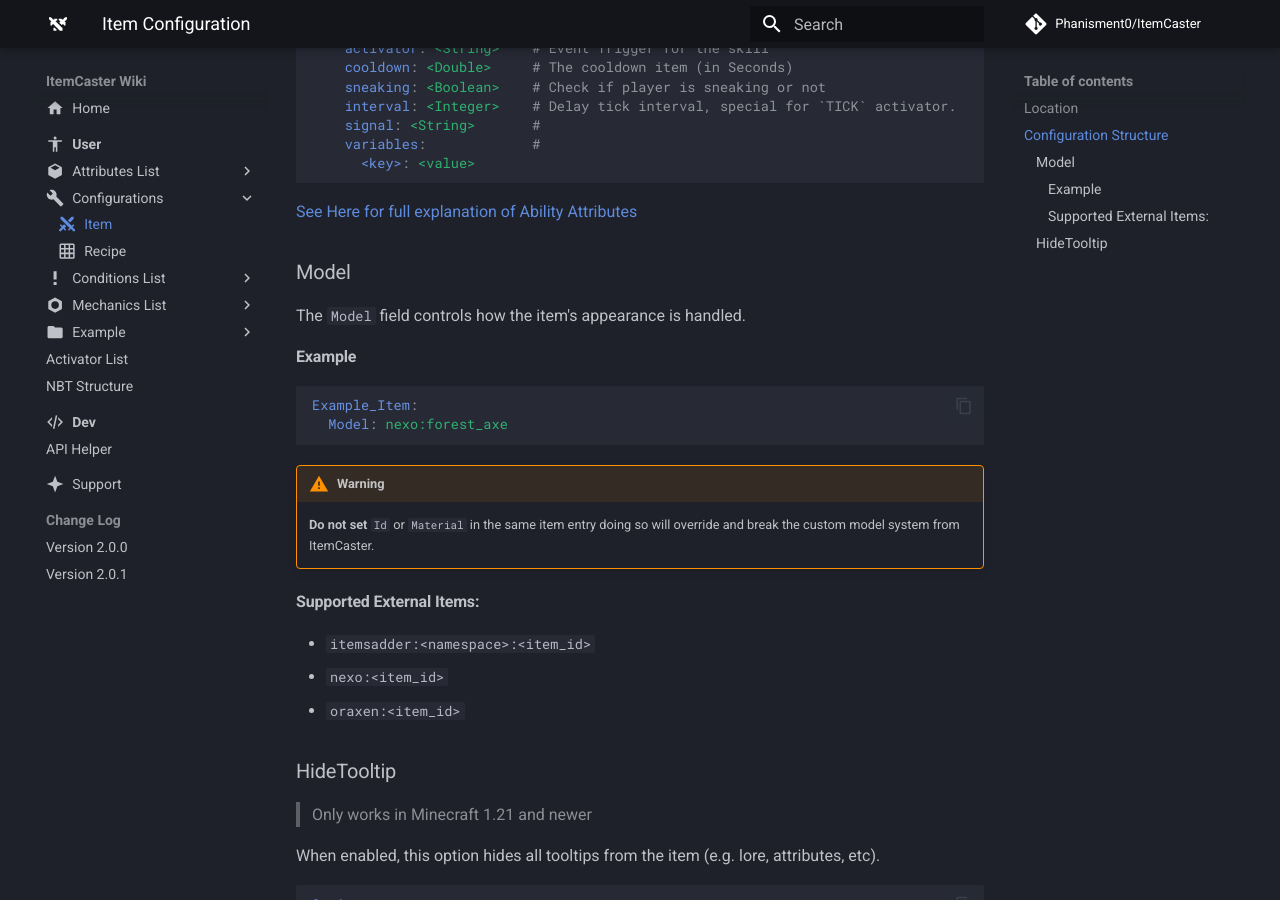
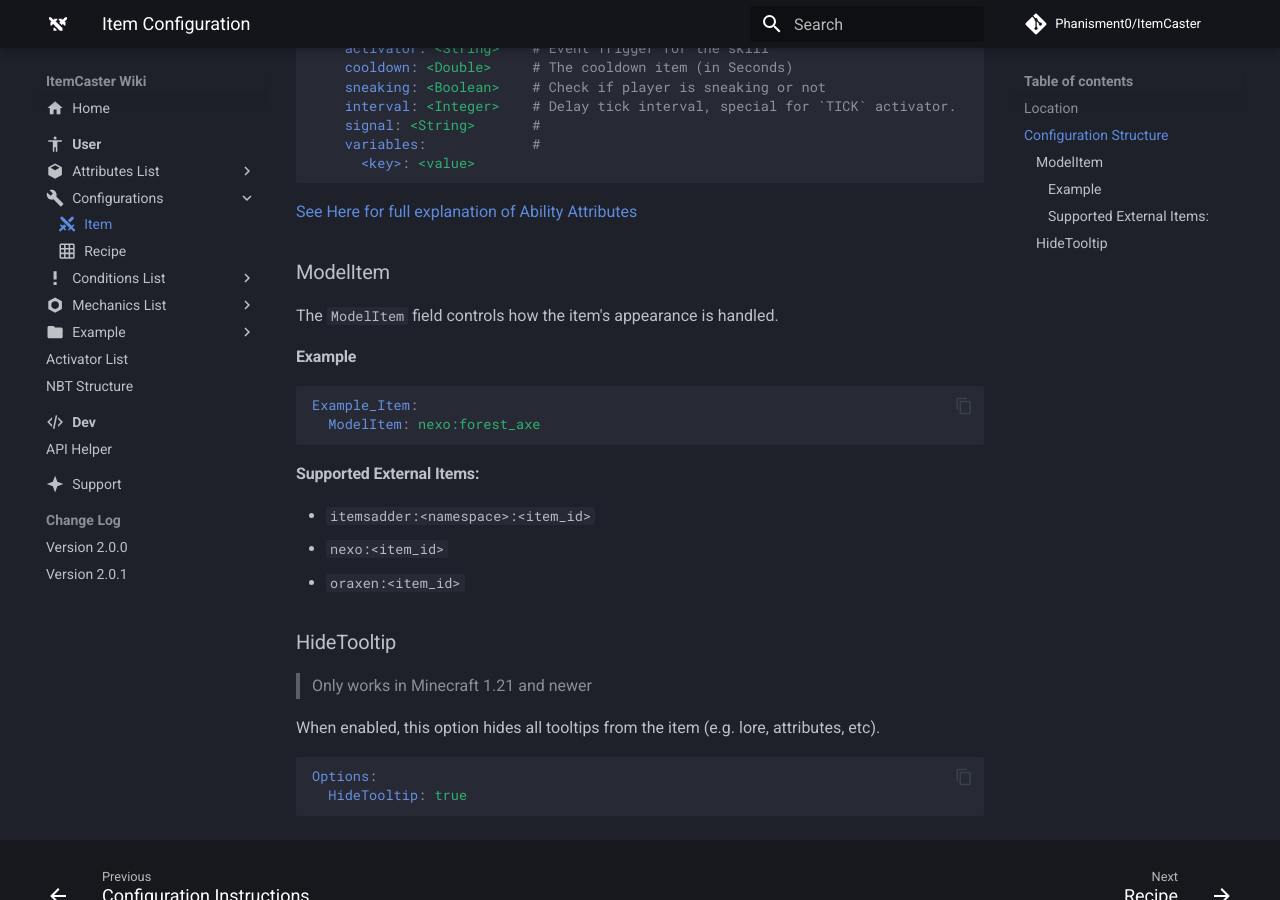
Before and after one commit to Phanisment0/ItemCaster-Wiki, an MkDocs documentation site: the page built from docs/user/configurations/item-configuration.md, in a window 1280 px wide and 900 px high, scrolled down 719 px. Built offline with MkDocs 1.6.1 and Material for MkDocs 9.7.7, drawn with Linux system fonts in a browser that asks for light colours; comment, search, counter and statistics services are not loaded.

Commit message:
forgot to change config model to ModelItem

````diff
--- a/docs/user/configurations/item-configuration.md
+++ b/docs/user/configurations/item-configuration.md
@@ -41,18 +41,15 @@ Example_Item:
 
 [See Here for full explanation of Ability Attributes](../attributes/index.md)
 
-### Model
+### ModelItem
 
-The `Model` field controls how the item's appearance is handled.
+The `ModelItem` field controls how the item's appearance is handled.
 
 #### Example
 ```yaml
 Example_Item:
-  Model: nexo:forest_axe
+  ModelItem: nexo:forest_axe
 ```
-
-!!! warning
-    **Do not set** `Id` or `Material` in the same item entry doing so will override and break the custom model system from ItemCaster.
 
 #### Supported External Items:
 - `itemsadder:<namespace>:<item_id>`
````
